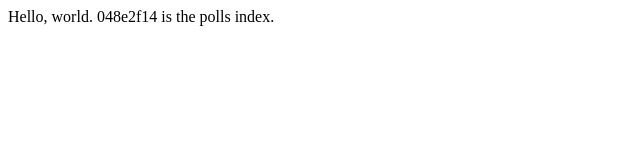
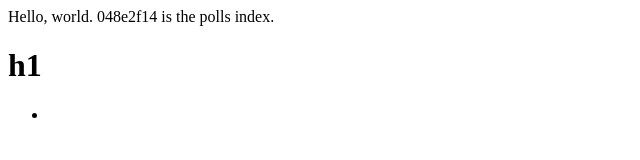
Before and after one commit to Adityakubde/CS_AngularJS, a plain HTML site: page Django/index.html in a window 1280 px wide. Shown: the full height of the page, 0-640 px from the left. Drawn offline with Linux system fonts and the light colour scheme.

Commit message:
DJ a2 update

```diff
--- a/Django/index.html
+++ b/Django/index.html
@@ -9,6 +9,23 @@
 
 <body>
     Hello, world. 048e2f14 is the polls index.
+    <h1> h1</h1>
+    <div>
+        <strong>
+            <em>
+                <span>
+                    <ul>
+                        <li>
+                            <a href=""></a>
+                            <a href=""></a>
+                            <a href=""></a>
+
+                        </li>
+                    </ul>
+                </span>
+            </em>
+        </strong>
+    </div>
 </body>
 
 </html>
```
